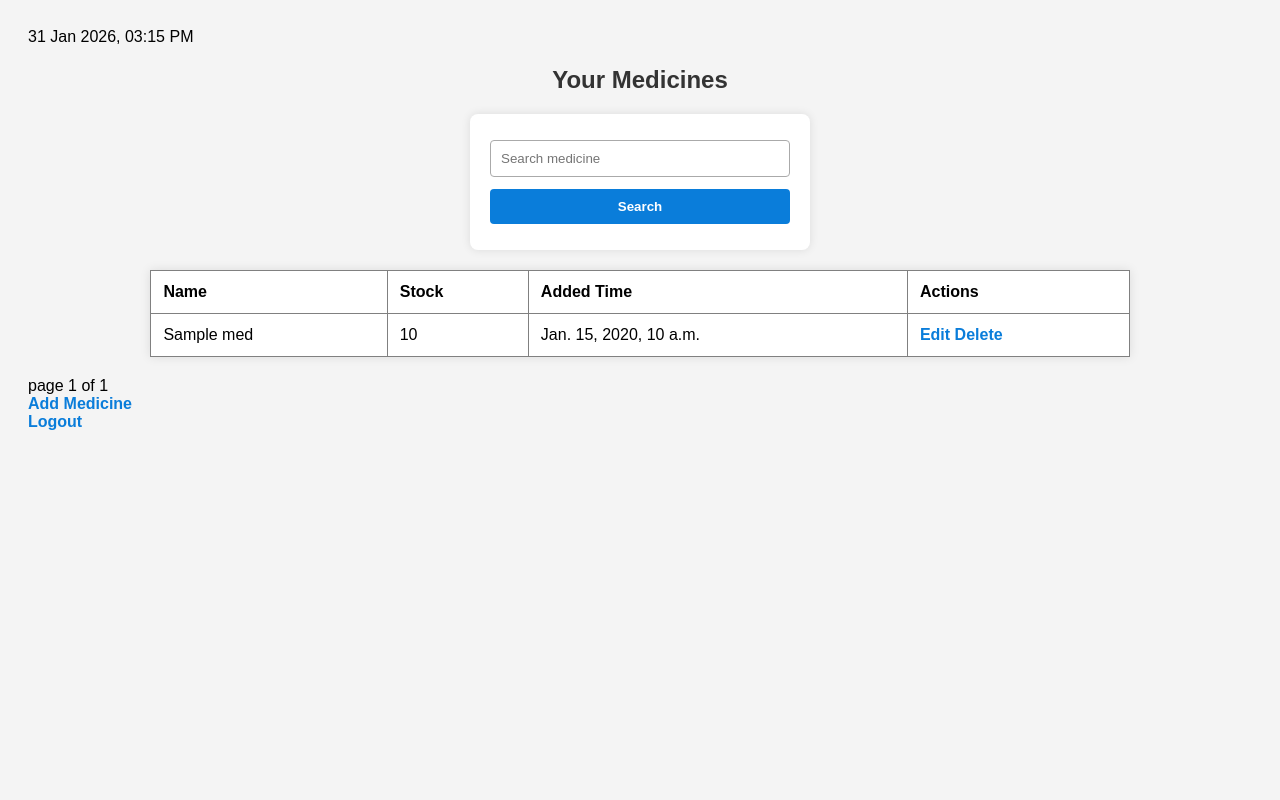
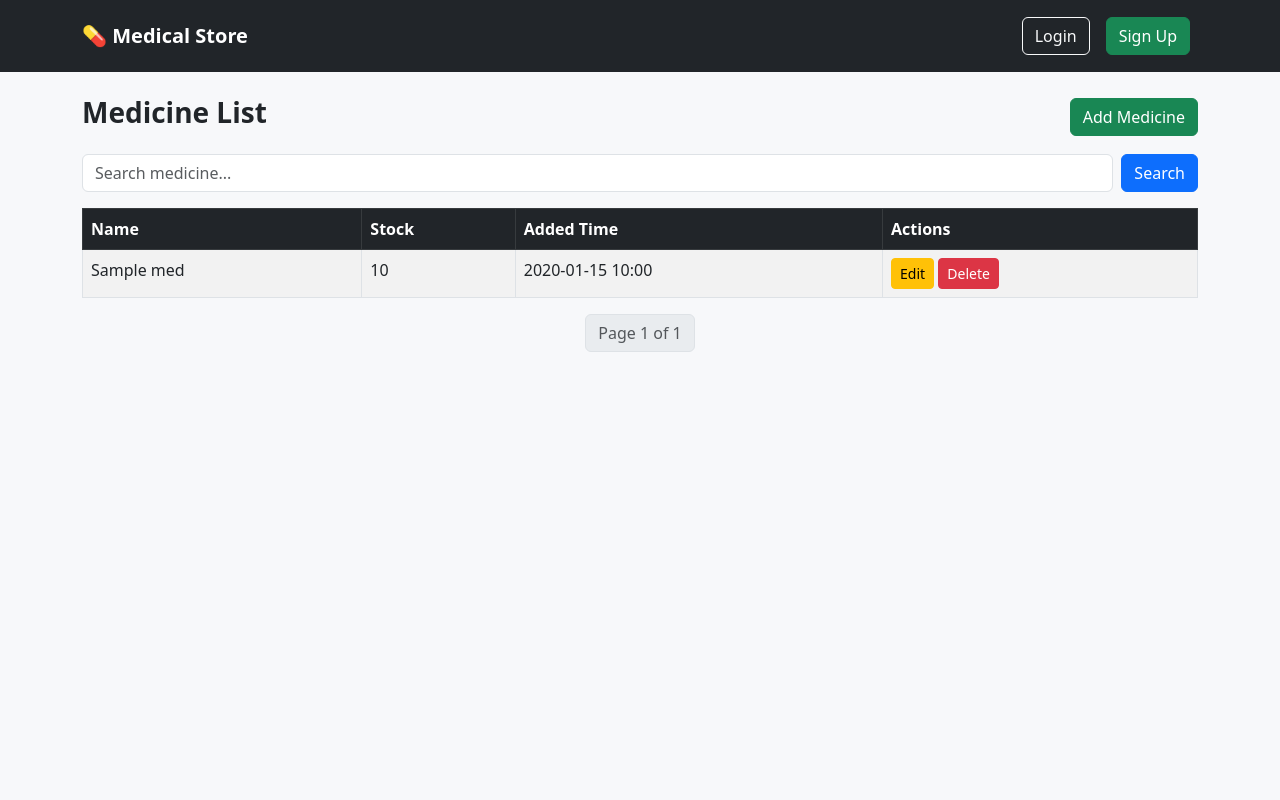
Before and after one commit to akhilaps123/djangoo_project, a Django app: template medicalstore/store/templates/list.html in a window 1280 px wide. Run offline with Django 3.2, Linux system fonts and the light colour scheme; the template is opened without the code that fills it: most values are stand-ins (such as "Sample title", 1, 10 or a date in 2020); some libraries are stand-ins or nearby versions.

Commit message:
Update MedicalStore app (models, views, templates)

```diff
--- a/medicalstore/store/models.py
+++ b/medicalstore/store/models.py
@@ -1,5 +1,7 @@
 from django.db import models
 from django.contrib.auth.models import User
+from django.core.mail import send_mail
+from django.conf import settings
 
 class Medicine(models.Model):
     user = models.ForeignKey(User,on_delete=models.CASCADE)
@@ -7,6 +9,7 @@ class Medicine(models.Model):
     stock = models.IntegerField()
     created_at = models.DateTimeField(auto_now_add=True)
 
+
     def __str__(self):
         return self.name
 
--- /dev/null
+++ b/medicalstore/store/templates/base.html
@@ -0,0 +1,46 @@
+<!DOCTYPE html>
+<html lang="en">
+<head>
+    <meta charset="UTF-8">
+    <meta name="viewport" content="width=device-width, initial-scale=1.0">
+    <title>{% block title %}Medical Store{% endblock %}</title>
+    <link rel="stylesheet"
+          href="https://cdnjs.cloudflare.com/ajax/libs/bootstrap/5.3.0/css/bootstrap.min.css">
+    <style>
+        body { background: #f7f8fa; }
+        .navbar-brand { font-weight: bold; }
+    </style>
+</head>
+<body>
+
+<nav class="navbar navbar-expand-lg navbar-dark bg-dark py-3">
+  <div class="container">
+    <a class="navbar-brand" href="{% url 'home' %}">💊 Medical Store</a>
+
+    <button class="navbar-toggler" type="button" data-bs-toggle="collapse"
+            data-bs-target="#navbarNav">
+      <span class="navbar-toggler-icon"></span>
+    </button>
+
+    <div class="collapse navbar-collapse justify-content-end" id="navbarNav">
+      <ul class="navbar-nav">
+        {% if request.user.is_authenticated %}
+            <li class="nav-item mx-2"><a class="nav-link" href="{% url 'list' %}">Medicines</a></li>
+            <li class="nav-item mx-2"><a class="btn btn-danger" href="{% url 'logout' %}">Logout</a></li>
+        {% else %}
+            <li class="nav-item mx-2"><a class="btn btn-outline-light" href="{% url 'login' %}">Login</a></li>
+            <li class="nav-item mx-2"><a class="btn btn-success" href="{% url 'signup' %}">Sign Up</a></li>
+        {% endif %}
+      </ul>
+    </div>
+  </div>
+</nav>
+
+<div class="container mt-4">
+  {% block content %}
+  {% endblock %}
+</div>
+
+<script src="https://cdnjs.cloudflare.com/ajax/libs/bootstrap/5.3.0/js/bootstrap.bundle.min.js"></script>
+</body>
+</html>
--- a/medicalstore/store/templates/list.html
+++ b/medicalstore/store/templates/list.html
@@ -1,40 +1,64 @@
-{% load static %}
-<link rel="stylesheet" href="{% static 'style/style.css' %}">
-{% load tz %}
-{% now "d M Y, h:i A" %}
-<h2>Your Medicines</h2>
-<form method="GET">
-    <input type="text" name="search" placeholder="Search medicine" value="{{ request.GET.search }}">
-    <button type="submit">Search</button>
+{% extends 'base.html' %}
+{% block title %}Medicines{% endblock %}
+
+{% block content %}
+<div class="d-flex justify-content-between align-items-center mb-3">
+    <h3 class="fw-bold">Medicine List</h3>
+    <a href="{% url 'add' %}" class="btn btn-success">Add Medicine</a>
+</div>
+
+<!-- SEARCH FORM -->
+<form method="GET" class="d-flex mb-3">
+    <input type="text" name="search" class="form-control me-2" placeholder="Search medicine..."
+           value="{{ request.GET.search }}">
+    <button class="btn btn-primary">Search</button>
 </form>
-<table border="1">
+
+<!-- MEDICINES TABLE -->
+<table class="table table-bordered table-striped">
+    <thead class="table-dark">
         <tr>
             <th>Name</th>
             <th>Stock</th>
             <th>Added Time</th>
             <th>Actions</th>
         </tr>
+    </thead>
+    <tbody>
     {% for med in medicines %}
         <tr>
             <td>{{ med.name }}</td>
-        <td>{{ med.stock}}</td>
-        <td>{{ med.created_at}}</td>
-        <td><a href="{% url 'edit' med.id %}">Edit</a>
-        <a href="{% url 'delete' med.id %}">Delete</a></td>
+            <td>
+                {{ med.stock }}
+                {% if med.stock < 5 %}
+                    <span class="badge bg-danger ms-2">Low Stock</span>
+                {% endif %}
+            </td>
+            <td>{{ med.created_at|date:"Y-m-d H:i" }}</td>
+            <td>
+                <a href="{% url 'edit' med.id %}" class="btn btn-warning btn-sm">Edit</a>
+                <a href="{% url 'delete' med.id %}" class="btn btn-danger btn-sm"
+                   onclick="return confirm('Are you sure you want to delete this medicine?');">Delete</a>
+            </td>
+        </tr>
+    {% empty %}
+        <tr>
+            <td colspan="4" class="text-center">No medicines found.</td>
         </tr>
     {% endfor %}
+    </tbody>
 </table>
 
-<div>{% if medicines.has_previous %}
-        <a href="?page={{medicines.previous_page_number}}">Previous</a>
-     {% endif %}
+<!-- PAGINATION -->
+<nav aria-label="Page navigation">
+    <ul class="pagination justify-content-center">
 
-     page {{ medicines.number }} of {{medicines.paginator.num_pages}}
 
-     {% if medicines.has_next %}
-        <a href="?page={{medicines.next_page_number}}">Next</a>
-     {% endif %}
-</div>
+        <li class="page-item disabled">
+            <span class="page-link">Page {{ medicines.number }} of {{ medicines.paginator.num_pages }}</span>
+        </li>
 
-<a href="{% url 'add' %}">Add Medicine</a><br>
-<a href="{% url 'logout' %}">Logout</a>
+
+    </ul>
+</nav>
+{% endblock %}
--- a/medicalstore/store/urls.py
+++ b/medicalstore/store/urls.py
@@ -2,8 +2,9 @@ from django.urls import path
 from .import views
 
 urlpatterns = [
-    path('signup',views.signup_view,name='signup'),
-    path('',views.login_view,name='login'),
+    path('',views.home,name='home'),
+    path('signup/',views.signup_view,name='signup'),
+    path('login/',views.login_view,name='login'),
     path('logout/',views.logout_view,name='logout'),
     path('add/',views.add_medicine,name='add'),
     path('list/',views.list_medicines,name='list'),
--- a/medicalstore/store/views.py
+++ b/medicalstore/store/views.py
@@ -6,6 +6,10 @@ from django.contrib import messages
 from .forms import SignupForm,MedicineForm
 from .models import Medicine
 
+
+
+def home(request):
+    return render(request,'home.html')
 
 
 
```
Also changed, not shown: medicalstore/store/templates/add.html (+16 -9 lines), medicalstore/store/templates/edit.html (+16 -9 lines), medicalstore/store/templates/home.html (added, +25 -0 lines), medicalstore/store/templates/login.html (+26 -10 lines), medicalstore/store/templates/signup.html (+19 -8 lines), 1 other file. Lines whose indentation alone changed are shown as unchanged.
